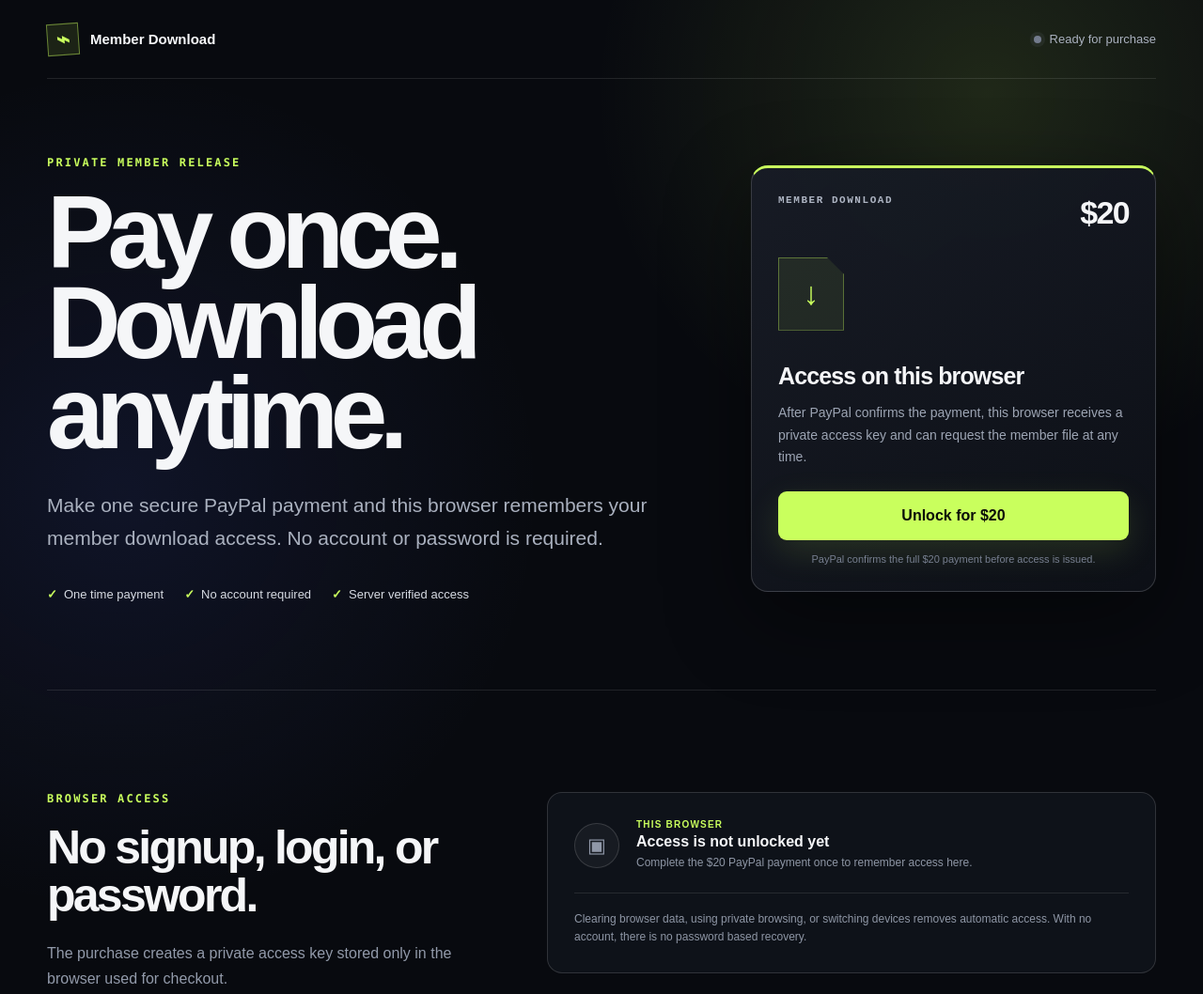
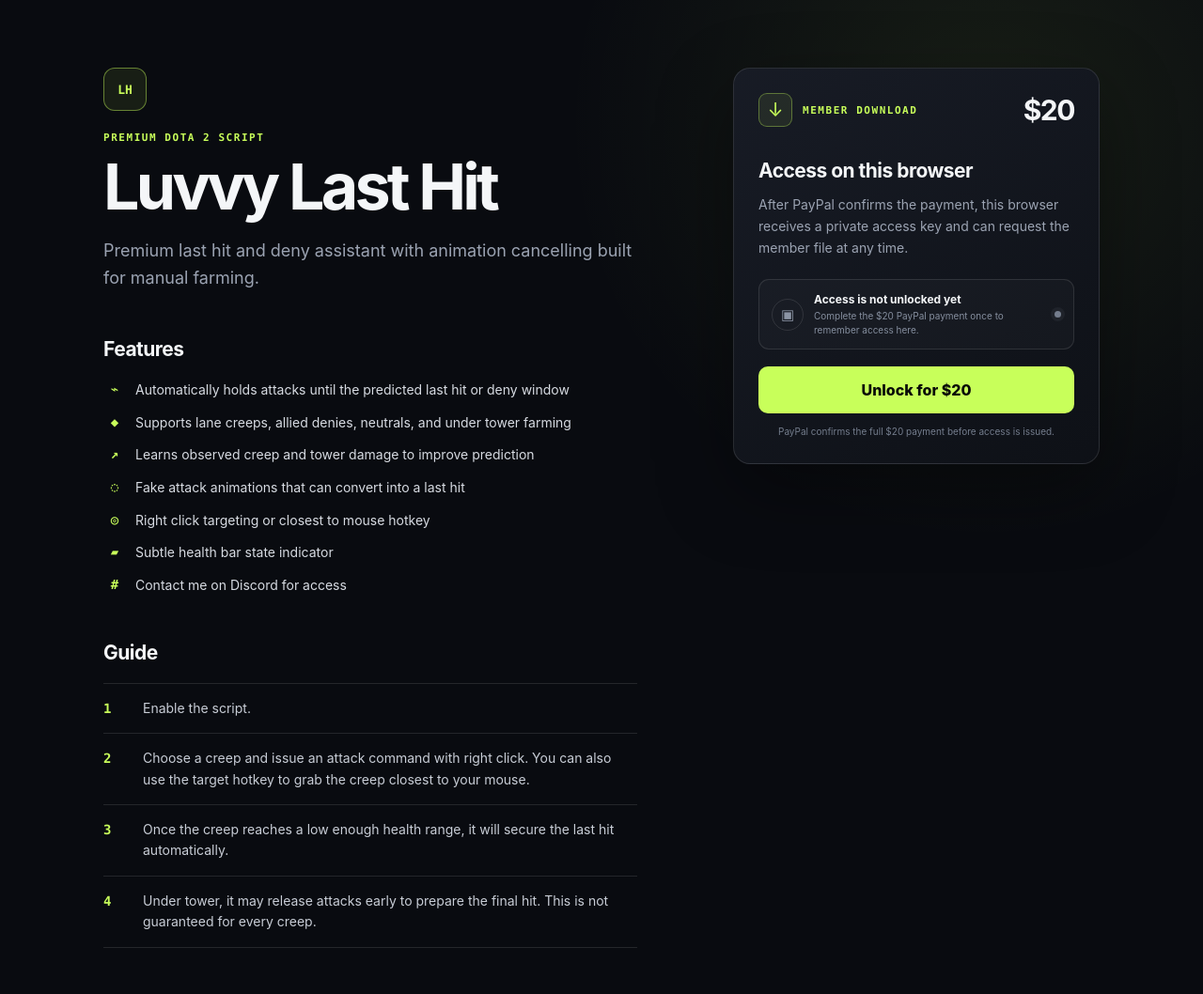
Before and after one commit to Luvvydev/Member-Download-Website, a website with bundled scripts: page index.html in a window 1280 px wide. Shown: the top 1058 px of the page at 94% size. Built offline with nearby package versions, Linux system fonts and the light colour scheme.

Commit message:
Simplify Luvvy Last Hit purchase page

```diff
--- a/config.js
+++ b/config.js
@@ -1,5 +1,5 @@
 window.MEMBER_DOWNLOAD_CONFIG = {
-  productName: "Member Download",
+  productName: "Luvvy Last Hit",
   priceLabel: "$20",
   downloadReady: true,
   firebase: {
--- a/index.html
+++ b/index.html
@@ -3,97 +3,63 @@
   <head>
     <meta charset="UTF-8" />
     <meta name="viewport" content="width=device-width, initial-scale=1.0" />
-    <meta
-      name="description"
-      content="A secure one time PayPal purchase and browser remembered member download."
-    />
-    <title>Member Download</title>
+    <meta name="description" content="Luvvy Last Hit premium last hit and deny assistant." />
+    <title>Luvvy Last Hit</title>
     <link rel="icon" href="./favicon.svg" />
     <link rel="stylesheet" href="./styles.css" />
   </head>
   <body>
-    <main class="portal-shell">
-      <header class="portal-header">
-        <a class="brand-lockup" href="#top" aria-label="Member Download home">
-          <span class="brand-mark" aria-hidden="true">⌁</span>
-          <span data-product-name>Member Download</span>
-        </a>
-        <div class="header-status" aria-live="polite">
-          <span class="status-dot" id="status-dot"></span>
-          <span id="browser-status">Setup required</span>
-        </div>
-      </header>
+    <main class="page-shell">
+      <section class="product-copy" aria-labelledby="product-title">
+        <div class="title-mark" aria-hidden="true">LH</div>
+        <p class="eyebrow">Premium Dota 2 script</p>
+        <h1 id="product-title">Luvvy Last Hit</h1>
+        <p class="intro">Premium last hit and deny assistant with animation cancelling built for manual farming.</p>
 
-      <section class="hero-grid" id="top">
-        <div class="hero-copy">
-          <p class="eyebrow">Private member release</p>
-          <h1>Pay once.<br />Download anytime.</h1>
-          <p class="hero-lead">
-            Make one secure PayPal payment and this browser remembers your
-            member download access. No account or password is required.
-          </p>
-          <div class="trust-row" aria-label="Purchase details">
-            <span><b aria-hidden="true">✓</b> One time payment</span>
-            <span><b aria-hidden="true">✓</b> No account required</span>
-            <span><b aria-hidden="true">✓</b> Server verified access</span>
-          </div>
-        </div>
+        <section class="content-section" aria-labelledby="features-title">
+          <h2 id="features-title">Features</h2>
+          <ul class="feature-list">
+            <li><span aria-hidden="true">⌁</span>Automatically holds attacks until the predicted last hit or deny window</li>
+            <li><span aria-hidden="true">◆</span>Supports lane creeps, allied denies, neutrals, and under tower farming</li>
+            <li><span aria-hidden="true">↗</span>Learns observed creep and tower damage to improve prediction</li>
+            <li><span aria-hidden="true">◌</span>Fake attack animations that can convert into a last hit</li>
+            <li><span aria-hidden="true">◎</span>Right click targeting or closest to mouse hotkey</li>
+            <li><span aria-hidden="true">▰</span>Subtle health bar state indicator</li>
+            <li><span aria-hidden="true">#</span>Contact me on Discord for access</li>
+          </ul>
+        </section>
 
-        <aside class="release-card" aria-labelledby="release-heading">
-          <div class="release-topline">
-            <span class="release-label">Member download</span>
-            <span class="release-price" data-price-label>$20</span>
-          </div>
-          <div class="file-glyph" aria-hidden="true">↓</div>
-          <h2 id="release-heading">Access on this browser</h2>
-          <p>
-            After PayPal confirms the payment, this browser receives a private
-            access key and can request the member file at any time.
-          </p>
-          <button class="primary-action" id="purchase-button" type="button" disabled>
-            Download setup required
-          </button>
-          <p class="payment-note">
-            PayPal confirms the full $20 payment before access is issued.
-          </p>
-        </aside>
+        <section class="content-section" aria-labelledby="guide-title">
+          <h2 id="guide-title">Guide</h2>
+          <ol class="guide-list">
+            <li><span>1</span>Enable the script.</li>
+            <li><span>2</span>Choose a creep and issue an attack command with right click. You can also use the target hotkey to grab the creep closest to your mouse.</li>
+            <li><span>3</span>Once the creep reaches a low enough health range, it will secure the last hit automatically.</li>
+            <li><span>4</span>Under tower, it may release attacks early to prepare the final hit. This is not guaranteed for every creep.</li>
+          </ol>
+        </section>
       </section>
 
-      <section class="access-section" id="access">
-        <div class="section-heading">
-          <p class="eyebrow">Browser access</p>
-          <h2>No signup, login, or password.</h2>
-          <p>
-            The purchase creates a private access key stored only in the browser
-            used for checkout.
-          </p>
+      <aside class="purchase-card" aria-labelledby="purchase-title">
+        <div class="purchase-heading">
+          <div><span class="purchase-icon" aria-hidden="true">↓</span><span class="purchase-label">Member download</span></div>
+          <strong data-price-label>$20</strong>
         </div>
-
-        <div class="browser-access-panel">
-          <div class="configuration-note" id="configuration-note" role="status">
-            Firebase App Check must be configured before payments can open.
+        <h2 id="purchase-title">Access on this browser</h2>
+        <p class="purchase-copy">After PayPal confirms the payment, this browser receives a private access key and can request the member file at any time.</p>
+        <div class="configuration-note" id="configuration-note" role="status">Payment setup is unavailable.</div>
+        <div class="access-status">
+          <div class="browser-icon" id="browser-icon" aria-hidden="true">▣</div>
+          <div>
+            <strong id="access-title">Access is not unlocked yet</strong>
+            <span id="access-description">Complete the $20 PayPal payment once to remember access here.</span>
           </div>
-          <div class="browser-access-card">
-            <div class="browser-icon" id="browser-icon" aria-hidden="true">▣</div>
-            <div class="browser-access-copy">
-              <span class="access-kicker">This browser</span>
-              <strong id="access-title">Access is not unlocked yet</strong>
-              <span id="access-description">
-                Complete the $20 PayPal payment once to remember access here.
-              </span>
-            </div>
-          </div>
-          <p class="browser-warning">
-            Clearing browser data, using private browsing, or switching devices
-            removes automatic access. With no account, there is no password based recovery.
-          </p>
+          <span class="status-dot" id="status-dot" aria-hidden="true"></span>
         </div>
-      </section>
-
-      <footer class="portal-footer">
-        <span data-product-name>Member Download</span>
-        <span>Secure purchase through PayPal</span>
-      </footer>
+        <button class="primary-action" id="purchase-button" type="button" disabled>Download setup required</button>
+        <p class="payment-note">PayPal confirms the full $20 payment before access is issued.</p>
+        <span class="sr-only" id="browser-status" aria-live="polite">Setup required</span>
+      </aside>
     </main>
 
     <div class="toast" id="toast" role="status" aria-live="polite" hidden></div>
--- a/styles.css
+++ b/styles.css
@@ -1,221 +1,116 @@
 :root {
   color-scheme: dark;
-  --background: #080a0f;
-  --foreground: #f5f6f8;
-  --primary: #c9ff5d;
-  --muted: #9ba3b4;
-  --panel: rgba(17, 20, 28, 0.8);
-  --border: rgba(255, 255, 255, 0.14);
-  font-family: Arial, Helvetica, sans-serif;
+  --background: #090b10;
+  --panel: #11141b;
+  --text: #f4f6f8;
+  --muted: #9ba3b2;
+  --line: rgba(255, 255, 255, 0.11);
+  --accent: #c8ff5a;
+  font-family: Inter, ui-sans-serif, system-ui, -apple-system, BlinkMacSystemFont, "Segoe UI", sans-serif;
 }
 
 * { box-sizing: border-box; }
-html { scroll-behavior: smooth; background: var(--background); }
-body { margin: 0; background: var(--background); color: var(--foreground); }
+html { background: var(--background); }
+body {
+  min-width: 320px;
+  margin: 0;
+  background: radial-gradient(circle at 82% 12%, rgba(200, 255, 90, 0.08), transparent 28rem), var(--background);
+  color: var(--text);
+}
 button { font: inherit; }
 
-.portal-shell {
+.page-shell {
+  display: grid;
+  width: min(1060px, calc(100% - 40px));
   min-height: 100vh;
-  overflow: hidden;
-  background:
-    radial-gradient(circle at 82% 8%, rgba(201, 255, 93, 0.12), transparent 26rem),
-    radial-gradient(circle at 10% 42%, rgba(87, 110, 255, 0.1), transparent 28rem),
-    var(--background);
+  margin-inline: auto;
+  grid-template-columns: minmax(0, 1fr) minmax(320px, 390px);
+  gap: clamp(56px, 8vw, 112px);
+  align-items: start;
+  padding-block: 72px;
 }
 
-.portal-header,
-.hero-grid,
-.access-section,
-.portal-footer {
-  width: min(1180px, calc(100% - 40px));
-  margin-inline: auto;
+.product-copy { min-width: 0; }
+.title-mark {
+  display: grid;
+  width: 46px;
+  height: 46px;
+  margin-bottom: 22px;
+  place-items: center;
+  border: 1px solid rgba(200, 255, 90, 0.45);
+  border-radius: 12px;
+  background: rgba(200, 255, 90, 0.08);
+  color: var(--accent);
+  font-family: ui-monospace, SFMono-Regular, Menlo, monospace;
+  font-size: 13px;
+  font-weight: 900;
 }
 
-.portal-header {
-  display: flex;
-  min-height: 84px;
-  align-items: center;
-  justify-content: space-between;
-  border-bottom: 1px solid rgba(255, 255, 255, 0.1);
-}
-
-.brand-lockup {
-  display: inline-flex;
-  align-items: center;
-  gap: 12px;
-  color: #f7f8fa;
-  font-size: 15px;
+.eyebrow, .purchase-label {
+  color: var(--accent);
+  font-family: ui-monospace, SFMono-Regular, Menlo, monospace;
+  font-size: 11px;
   font-weight: 800;
-  text-decoration: none;
-}
-
-.brand-mark {
-  display: grid;
-  width: 34px;
-  height: 34px;
-  place-items: center;
-  border: 1px solid rgba(201, 255, 93, 0.45);
-  background: rgba(201, 255, 93, 0.1);
-  color: var(--primary);
-  font-size: 24px;
-  transform: rotate(-4deg);
-}
-
-.header-status {
-  display: flex;
-  align-items: center;
-  gap: 9px;
-  color: #aab1bf;
-  font-size: 13px;
-}
-
-.status-dot {
-  width: 8px;
-  height: 8px;
-  border-radius: 50%;
-  background: #737b8d;
-  box-shadow: 0 0 0 4px rgba(115, 123, 141, 0.12);
-}
-
-.status-dot.active {
-  background: var(--primary);
-  box-shadow: 0 0 0 4px rgba(201, 255, 93, 0.12);
-}
-
-.hero-grid {
-  display: grid;
-  min-height: 650px;
-  grid-template-columns: minmax(0, 1.2fr) minmax(340px, 0.8fr);
-  gap: clamp(48px, 8vw, 104px);
-  align-items: center;
-  padding-block: 74px 86px;
-}
-
-.eyebrow {
-  margin: 0 0 20px;
-  color: var(--primary);
-  font-family: ui-monospace, SFMono-Regular, Menlo, Monaco, Consolas, monospace;
-  font-size: 12px;
-  font-weight: 800;
-  letter-spacing: 0.18em;
+  letter-spacing: 0.14em;
   text-transform: uppercase;
 }
+.eyebrow { margin: 0 0 12px; }
+h1 { margin: 0; font-size: clamp(42px, 6vw, 68px); letter-spacing: -0.055em; line-height: 0.98; }
+.intro { max-width: 610px; margin: 20px 0 0; color: var(--muted); font-size: 18px; line-height: 1.65; }
+.content-section { margin-top: 48px; }
+.content-section h2, .purchase-card h2 { margin: 0; font-size: 21px; letter-spacing: -0.025em; }
+.feature-list, .guide-list { display: grid; margin: 20px 0 0; padding: 0; list-style: none; }
+.feature-list { gap: 13px; }
+.feature-list li { display: grid; grid-template-columns: 24px 1fr; gap: 10px; color: #d7dbe2; font-size: 14px; line-height: 1.55; }
+.feature-list li > span { color: var(--accent); font-family: ui-monospace, SFMono-Regular, Menlo, monospace; font-weight: 800; text-align: center; }
+.guide-list { gap: 0; border-top: 1px solid var(--line); }
+.guide-list li { display: grid; grid-template-columns: 30px 1fr; gap: 12px; padding-block: 15px; border-bottom: 1px solid var(--line); color: #c8cdd6; font-size: 14px; line-height: 1.6; }
+.guide-list li > span { color: var(--accent); font-family: ui-monospace, SFMono-Regular, Menlo, monospace; font-weight: 800; }
 
-.hero-copy h1 {
-  max-width: 760px;
-  margin: 0;
-  font-size: clamp(58px, 8.5vw, 112px);
-  font-weight: 750;
-  letter-spacing: -0.075em;
-  line-height: 0.88;
+.purchase-card {
+  position: sticky;
+  top: 48px;
+  padding: 26px;
+  border: 1px solid var(--line);
+  border-radius: 18px;
+  background: linear-gradient(145deg, rgba(24, 28, 38, 0.98), rgba(14, 17, 23, 0.98));
+  box-shadow: 0 28px 80px rgba(0, 0, 0, 0.38);
 }
+.purchase-heading { display: flex; align-items: center; justify-content: space-between; gap: 20px; margin-bottom: 34px; }
+.purchase-heading > div { display: flex; align-items: center; gap: 11px; }
+.purchase-heading > strong { font-size: 30px; letter-spacing: -0.05em; }
+.purchase-icon { display: grid; width: 36px; height: 36px; place-items: center; border: 1px solid rgba(200, 255, 90, 0.35); border-radius: 9px; background: rgba(200, 255, 90, 0.08); color: var(--accent); font-size: 20px; }
+.purchase-copy { margin: 12px 0 22px; color: var(--muted); font-size: 14px; line-height: 1.65; }
+.configuration-note { margin-bottom: 16px; padding: 11px 12px; border: 1px solid rgba(255, 193, 87, 0.28); border-radius: 8px; background: rgba(255, 193, 87, 0.08); color: #f2d39d; font-size: 12px; }
+.access-status { display: grid; grid-template-columns: auto 1fr auto; gap: 11px; align-items: center; margin-bottom: 18px; padding: 13px; border: 1px solid var(--line); border-radius: 11px; background: rgba(255, 255, 255, 0.025); }
+.access-status > div:nth-child(2) { display: grid; gap: 3px; min-width: 0; }
+.access-status strong { overflow: hidden; font-size: 12px; text-overflow: ellipsis; white-space: nowrap; }
+.access-status span:not(.status-dot) { color: #858e9e; font-size: 10px; line-height: 1.45; }
+.browser-icon { display: grid; width: 34px; height: 34px; place-items: center; border: 1px solid var(--line); border-radius: 50%; color: #8c95a5; font-size: 15px; }
+.browser-icon.active { border-color: rgba(200, 255, 90, 0.4); background: rgba(200, 255, 90, 0.08); color: var(--accent); }
+.status-dot { width: 7px; height: 7px; border-radius: 50%; background: #747d8d; box-shadow: 0 0 0 4px rgba(116, 125, 141, 0.1); }
+.status-dot.active { background: var(--accent); box-shadow: 0 0 0 4px rgba(200, 255, 90, 0.1); }
+.primary-action { width: 100%; min-height: 50px; border: 0; border-radius: 10px; background: var(--accent); color: #090c08; cursor: pointer; font-weight: 850; }
+.primary-action:hover:not(:disabled) { background: #d5ff7c; }
+.primary-action:disabled { cursor: not-allowed; opacity: 0.5; }
+.payment-note { margin: 12px 0 0; color: #747d8d; font-size: 10px; line-height: 1.5; text-align: center; }
 
-.hero-lead {
-  max-width: 650px;
-  margin: 34px 0 0;
-  color: #aab1bf;
-  font-size: clamp(17px, 2vw, 21px);
-  line-height: 1.65;
+.toast { position: fixed; z-index: 20; top: 18px; left: 50%; width: min(440px, calc(100% - 32px)); padding: 14px 16px; border: 1px solid var(--line); border-radius: 10px; background: #171b24; color: var(--text); box-shadow: 0 20px 60px rgba(0, 0, 0, 0.45); font-size: 13px; line-height: 1.5; transform: translateX(-50%); }
+.toast.error { border-color: rgba(255, 98, 111, 0.5); }
+.toast.success { border-color: rgba(200, 255, 90, 0.45); }
+.sr-only { position: absolute; width: 1px; height: 1px; padding: 0; overflow: hidden; clip: rect(0, 0, 0, 0); white-space: nowrap; border: 0; }
+
+@media (max-width: 820px) {
+  .page-shell { grid-template-columns: 1fr; gap: 52px; padding-block: 48px; }
+  .purchase-card { position: static; max-width: 560px; grid-row: 2; }
 }
-
-.trust-row { display: flex; flex-wrap: wrap; gap: 12px 22px; margin-top: 34px; color: #d7dbe3; font-size: 13px; }
-.trust-row span { display: inline-flex; align-items: center; gap: 7px; }
-.trust-row b { color: var(--primary); }
-
-.release-card {
-  position: relative;
-  padding: 28px;
-  border: 1px solid rgba(255, 255, 255, 0.16);
-  border-top: 3px solid var(--primary);
-  border-radius: 18px;
-  background: linear-gradient(145deg, rgba(24, 28, 38, 0.96), rgba(13, 16, 23, 0.98));
-  box-shadow: 0 28px 90px rgba(0, 0, 0, 0.45);
+@media (max-width: 520px) {
+  .page-shell { width: min(100% - 28px, 1060px); padding-block: 34px; }
+  h1 { font-size: clamp(40px, 13vw, 58px); }
+  .intro { font-size: 16px; }
+  .content-section { margin-top: 40px; }
+  .purchase-card { padding: 21px; }
 }
-
-.release-topline { display: flex; align-items: flex-start; justify-content: space-between; gap: 20px; }
-.release-label { color: #aeb5c3; font-family: ui-monospace, monospace; font-size: 11px; font-weight: 700; letter-spacing: 0.14em; text-transform: uppercase; }
-.release-price { font-size: 34px; font-weight: 800; letter-spacing: -0.05em; }
-.file-glyph { display: grid; width: 70px; height: 78px; margin: 28px 0 34px; place-items: center; border: 1px solid rgba(201, 255, 93, 0.35); background: rgba(201, 255, 93, 0.08); color: var(--primary); clip-path: polygon(0 0, 74% 0, 100% 23%, 100% 100%, 0 100%); font-size: 34px; }
-.release-card h2 { margin: 0; font-size: 25px; letter-spacing: -0.035em; }
-.release-card > p:not(.payment-note) { margin: 13px 0 24px; color: #9da5b4; font-size: 14px; line-height: 1.7; }
-
-.primary-action {
-  width: 100%;
-  min-height: 52px;
-  border: 0;
-  border-radius: 9px;
-  background: var(--primary);
-  color: #090c08;
-  cursor: pointer;
-  font-weight: 850;
-  box-shadow: 0 12px 36px rgba(201, 255, 93, 0.13);
-}
-.primary-action:hover:not(:disabled) { background: #d5ff7c; }
-.primary-action:disabled { cursor: not-allowed; opacity: 0.52; }
-.payment-note { margin: 14px 0 0; color: #777f90; font-size: 11px; text-align: center; }
-
-.access-section {
-  display: grid;
-  grid-template-columns: minmax(0, 0.8fr) minmax(420px, 1.2fr);
-  gap: clamp(48px, 8vw, 100px);
-  align-items: start;
-  padding-block: 108px;
-  border-top: 1px solid rgba(255, 255, 255, 0.1);
-}
-.section-heading h2 { max-width: 480px; margin: 0; font-size: clamp(34px, 4vw, 50px); letter-spacing: -0.055em; line-height: 1.02; }
-.section-heading > p:last-child { max-width: 440px; margin: 22px 0 0; color: #929aaa; font-size: 16px; line-height: 1.7; }
-.browser-access-panel { padding: 28px; border: 1px solid var(--border); border-radius: 16px; background: var(--panel); }
-.configuration-note { margin-bottom: 22px; padding: 13px 15px; border: 1px solid rgba(255, 193, 87, 0.28); border-radius: 8px; background: rgba(255, 193, 87, 0.08); color: #f2d39d; font-size: 13px; line-height: 1.5; }
-.browser-access-card { display: grid; grid-template-columns: auto 1fr; gap: 18px; align-items: center; }
-.browser-icon { display: grid; width: 48px; height: 48px; place-items: center; border: 1px solid var(--border); border-radius: 50%; background: rgba(255, 255, 255, 0.04); color: #9098a8; font-size: 21px; }
-.browser-icon.active { border-color: rgba(201, 255, 93, 0.32); background: rgba(201, 255, 93, 0.09); color: var(--primary); }
-.browser-access-copy { display: grid; gap: 4px; min-width: 0; }
-.browser-access-copy strong { overflow: hidden; text-overflow: ellipsis; }
-.browser-access-copy span:last-child { color: #8e96a5; font-size: 12px; line-height: 1.55; }
-.access-kicker { color: var(--primary); font-size: 10px; font-weight: 800; letter-spacing: 0.12em; text-transform: uppercase; }
-.browser-warning { margin: 22px 0 0; padding-top: 18px; border-top: 1px solid rgba(255, 255, 255, 0.1); color: #8e96a5; font-size: 12px; line-height: 1.6; }
-.portal-footer { display: flex; justify-content: space-between; gap: 24px; padding-block: 28px 38px; border-top: 1px solid rgba(255, 255, 255, 0.1); color: #737b8b; font-size: 12px; }
-
-.toast {
-  position: fixed;
-  z-index: 20;
-  top: 18px;
-  left: 50%;
-  width: min(440px, calc(100% - 32px));
-  padding: 14px 16px;
-  border: 1px solid var(--border);
-  border-radius: 10px;
-  background: #171b24;
-  color: #f5f6f8;
-  box-shadow: 0 20px 60px rgba(0, 0, 0, 0.45);
-  font-size: 13px;
-  line-height: 1.5;
-  transform: translateX(-50%);
-}
-.toast.error { border-color: rgba(255, 98, 111, 0.5); }
-.toast.success { border-color: rgba(201, 255, 93, 0.45); }
-
-@media (max-width: 860px) {
-  .hero-grid, .access-section { grid-template-columns: 1fr; }
-  .hero-grid { min-height: auto; padding-block: 64px 74px; }
-  .hero-copy h1 { font-size: clamp(54px, 15vw, 88px); }
-  .release-card { max-width: 560px; }
-  .access-section { padding-block: 78px; }
-}
-
-@media (max-width: 580px) {
-  .portal-header, .hero-grid, .access-section, .portal-footer { width: min(100% - 28px, 1180px); }
-  .portal-header { min-height: 70px; }
-  .header-status { max-width: 132px; justify-content: flex-end; font-size: 11px; text-align: right; }
-  .hero-grid { gap: 46px; padding-block: 52px 64px; }
-  .hero-copy h1 { font-size: clamp(49px, 16.5vw, 72px); }
-  .hero-lead { margin-top: 26px; font-size: 16px; }
-  .release-card, .browser-access-panel { padding: 22px; }
-  .access-section { gap: 40px; padding-block: 64px; }
-  .portal-footer { flex-direction: column; padding-block: 24px 32px; }
-}
-
 @media (prefers-reduced-motion: reduce) {
-  html { scroll-behavior: auto; }
   *, *::before, *::after { animation-duration: 0.01ms !important; transition-duration: 0.01ms !important; }
 }
```
